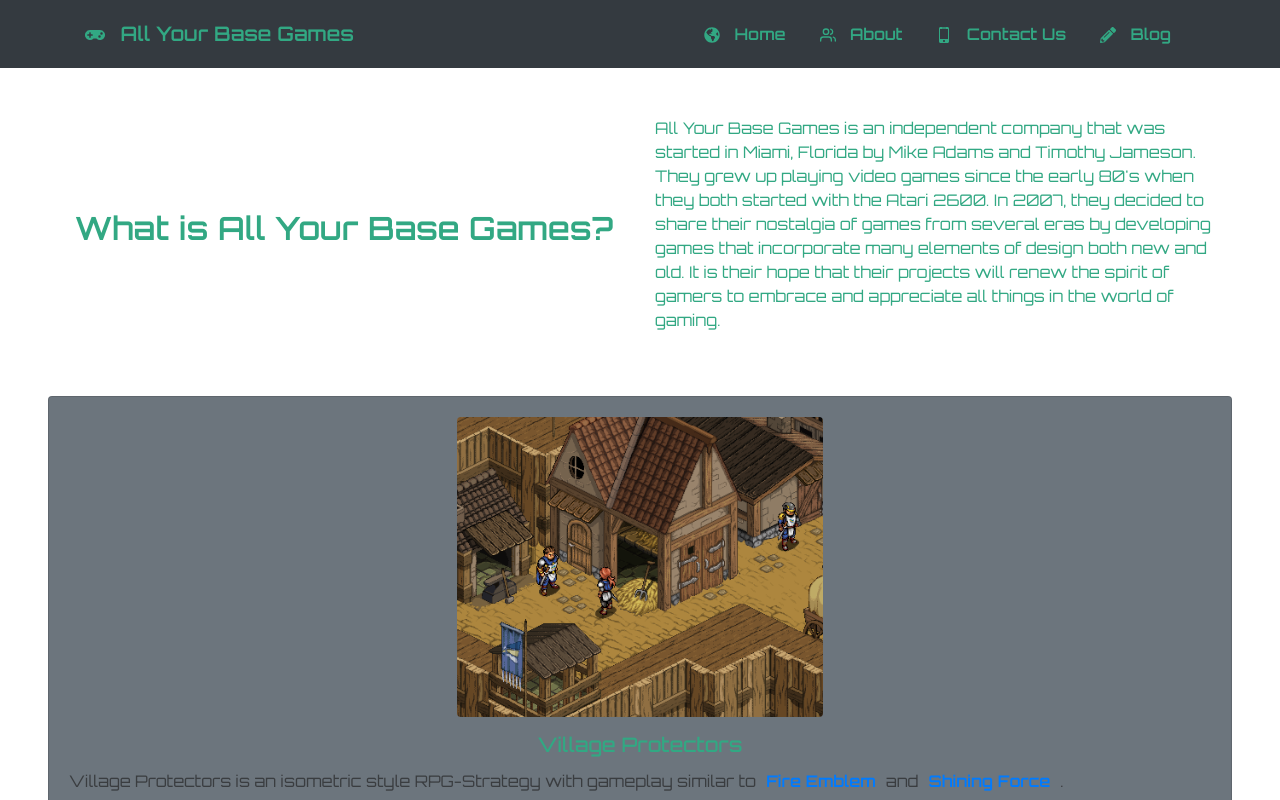
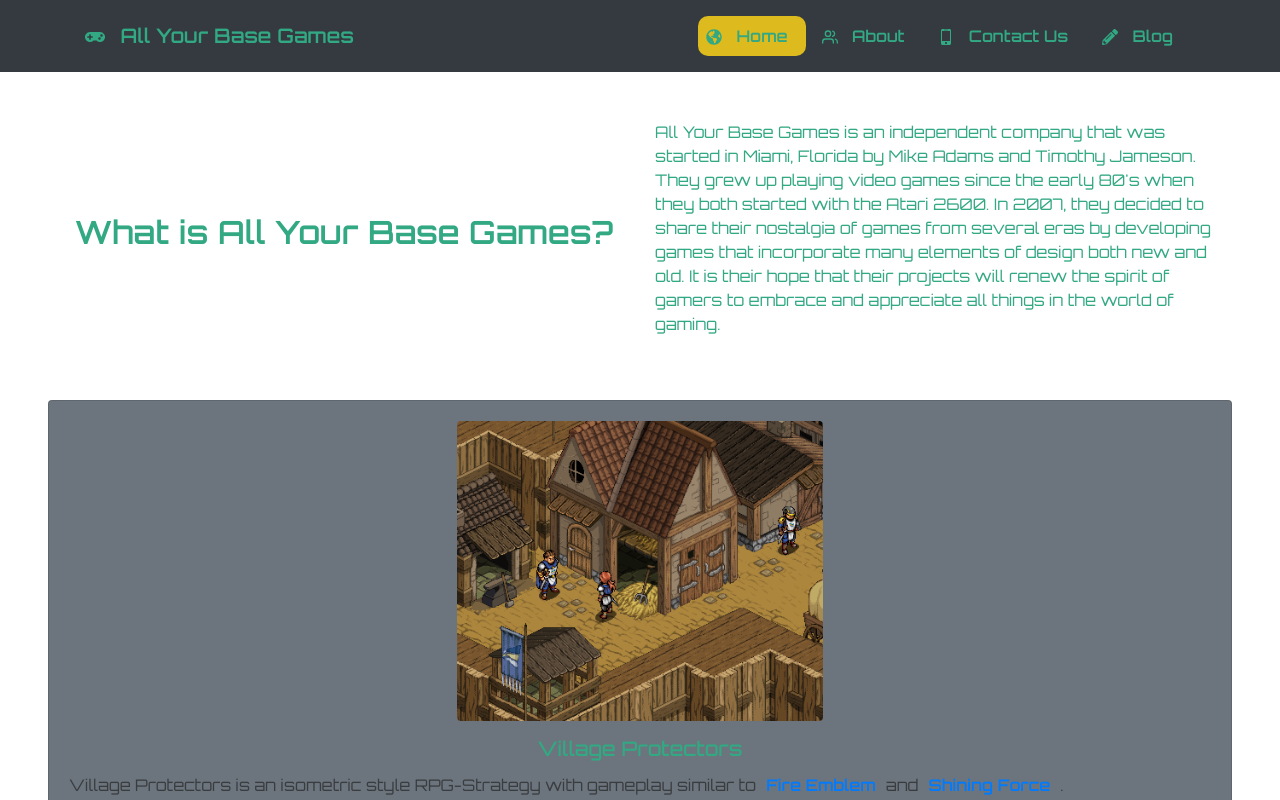
Before and after one commit to peondg-Nucamp/gamingsite-portfolio-react, a React (Create React App) app: page /home in a window 1280 px wide. Shown: the top 800 px of the page. Built offline with nearby package versions, Linux system fonts and the light colour scheme; the HTML template or start-up script is replaced by a standard one.

Commit message:
Fixed Navbar

```diff
--- a/src/css/Header.css
+++ b/src/css/Header.css
@@ -10,13 +10,11 @@ span {
   margin: 0 10px;
 }
 
-.nav-item {
+.nav-link {
   border-radius: 10px;
-  padding: 2px;
-  margin-right: 4px;
 }
 
-.nav-item:hover {
+.nav-link:hover {
   background-color: #f1f3cf;
 }
 
--- a/src/shared/BaseHeaderComponent.js
+++ b/src/shared/BaseHeaderComponent.js
@@ -3,10 +3,11 @@ import {
   Collapse,
   Navbar,
   NavbarBrand,
+  NavbarToggler,
   Nav,
   NavItem,
-  NavLink,
 } from "reactstrap";
+import { NavLink } from "react-router-dom";
 import "bootstrap/dist/css/bootstrap.min.css";
 import "typeface-orbitron";
 import { FaGamepad, FaGlobeAmericas, FaPencilAlt } from "react-icons/fa";
@@ -44,7 +45,7 @@ const headerNavs = [
 function HeaderNavItemComponent() {
   return headerNavs.map((headerNavItem) => (
     <NavItem key={headerNavItem.id}>
-      <NavLink href={headerNavItem.path}>
+      <NavLink className="nav-link p-2 m-1 text-center" to={headerNavItem.path}>
         {headerNavItem.icon} <span>{headerNavItem.text}</span>
       </NavLink>
     </NavItem>
@@ -52,17 +53,26 @@ function HeaderNavItemComponent() {
 }
 
 class BaseHeader extends Component {
+  constructor(props) {
+    super(props);
+    this.state = {
+      isNavOpen: false,
+    };
+  }
+  toggle = () => {
+    this.setState({
+      isNavOpen: !this.state.isNavOpen,
+    });
+  };
   render() {
-    // const [isOpen, setIsOpen] = useState(false);
-    // const toggle = () => setIsOpen(!isOpen);
     return (
-      <Navbar color="dark" dark expand="md">
+      <Navbar color="dark" dark expand="md" sticky="top">
         <div className="container py-1">
           <NavbarBrand href="/">
             <FaGamepad /> <span>All Your Base Games</span>
           </NavbarBrand>
-          {/* <NavbarToggler /> */}
-          <Collapse navbar>
+          <NavbarToggler onClick={this.toggle} />
+          <Collapse isOpen={this.state.isNavOpen} navbar>
             <Nav className="ml-auto" navbar>
               <HeaderNavItemComponent />
             </Nav>
```
